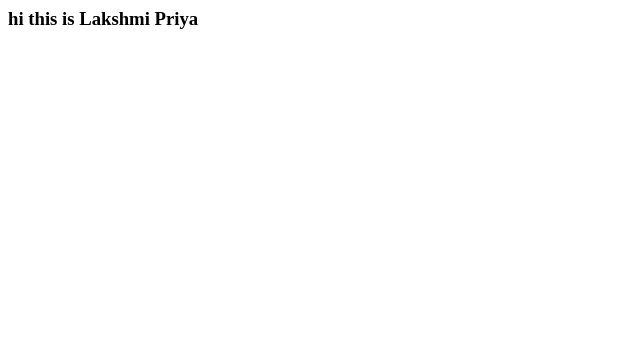
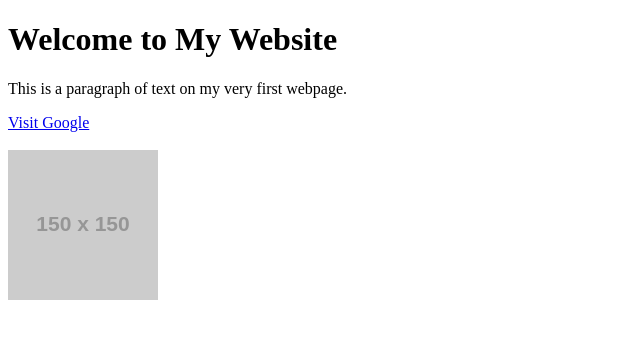
Before and after one commit to lakshmipriyamadadha/CICD, a plain HTML site: page Index.html in a window 1280 px wide. Shown: the whole page, without its empty margins (0-640 px from the left). Drawn offline with Linux system fonts and the light colour scheme; placeholder pictures from the web are drawn by us.

Commit message:
Index.html

```diff
--- a/Index.html
+++ b/Index.html
@@ -1,8 +1,13 @@
+<!DOCTYPE html>
 <html>
-  <head>
-    <title>Welcome to new project</title>
-  </head>
+<head>
+  <title>My First Webpage</title>
+</head>
 <body>
-  <h3>hi this is Lakshmi Priya</h3>
+  <h1>Welcome to My Website</h1>
+  <p>This is a paragraph of text on my very first webpage.</p>
+  <a href="https://www.google.com">Visit Google</a>
+  <br><br>
+  <img src="https://via.placeholder.com/150" alt="Sample Image">
 </body>
 </html>
```
